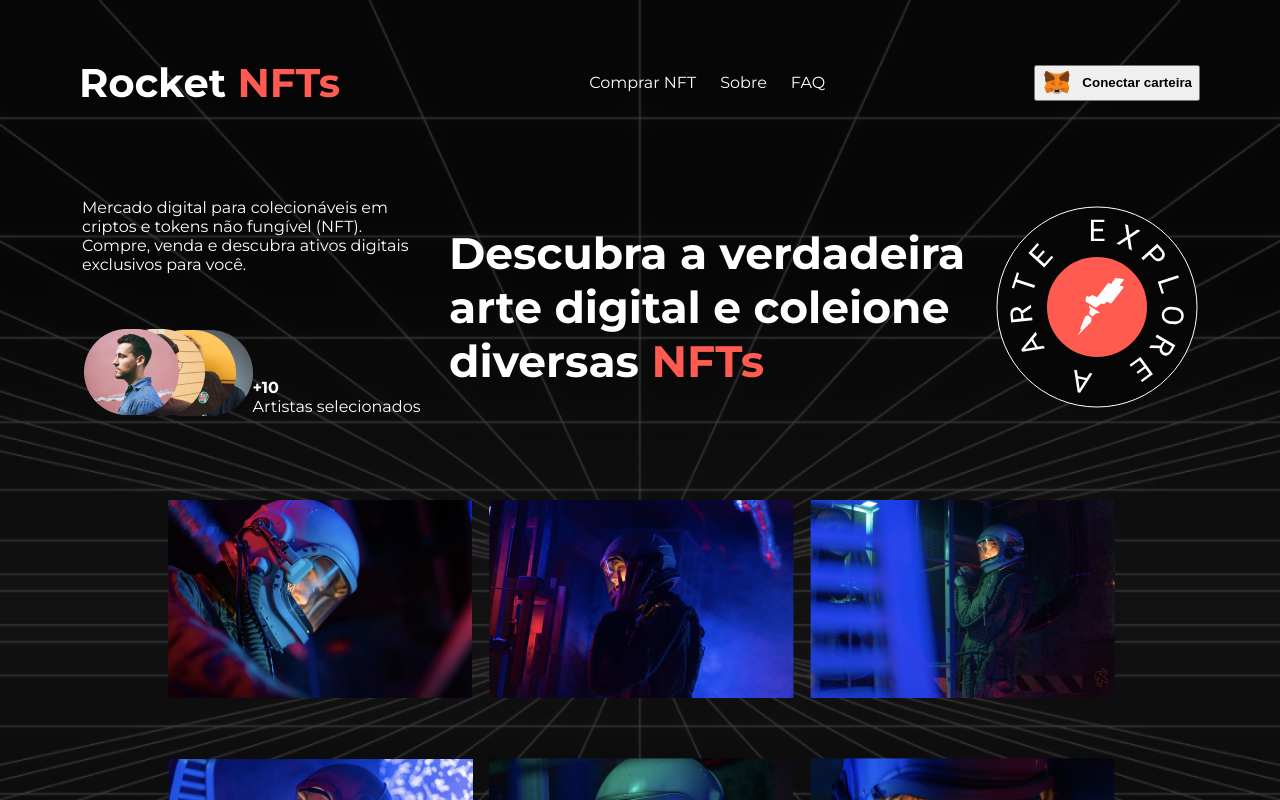
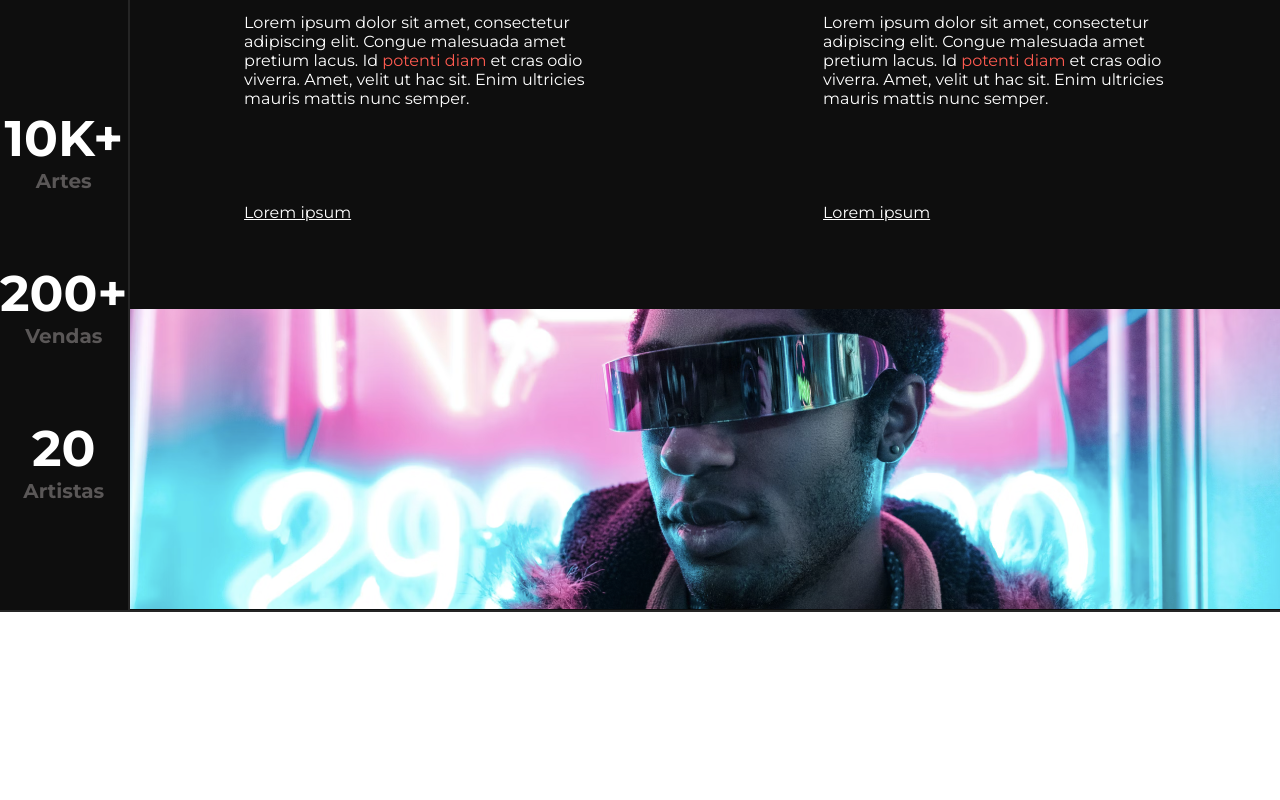
Before and after one commit to Chris-Valentim/Rocket-NFTs, a React (Create React App) app: page / in a window 1280 px wide. Shown: the top 800 px of the page. Built offline with nearby package versions, Linux system fonts and the light colour scheme; the HTML template or start-up script is replaced by a standard one.

Commit message:
Feat:(Criação do componente MainTwo)

```diff
--- a/src/App.tsx
+++ b/src/App.tsx
@@ -1,11 +1,13 @@
 import './index.css'
 
-import { MainOne } from './components/Main-1/index'
+// import { MainOne } from './components/Main-1/index'
+import { MainTwo } from './components/Main-2'
 
 function App() {
   return (
     <>
-      <MainOne />
+      {/* <MainOne /> */}
+      <MainTwo />
     </>
   );
 }
--- /dev/null
+++ b/src/components/Main-2/index.tsx
@@ -0,0 +1,41 @@
+import * as S from './styles'
+
+import banner from '../../assets/banner.png'
+
+const MainTwo = () => {
+  return (
+    <S.Wrapper>
+      <S.Info>
+        <div>
+          <S.Number>10K+</S.Number>
+          <S.SalesDescription>Artes</S.SalesDescription>
+        </div>
+        <div>
+          <S.Number>200+</S.Number>
+          <S.SalesDescription>Vendas</S.SalesDescription>
+        </div>
+        <div>
+          <S.Number>20</S.Number>
+          <S.SalesDescription>Artistas</S.SalesDescription>
+        </div>
+      </S.Info>
+      <div>
+        <S.Description>
+          <S.Content>
+            <p>Lorem ipsum dolor sit amet, consectetur adipiscing elit. Congue malesuada amet pretium lacus. Id <S.StyledText>potenti diam</S.StyledText> et cras odio viverra. Amet, velit ut hac sit. Enim ultricies mauris mattis nunc semper.</p>
+            <S.TitleInfo>Lorem ipsum</S.TitleInfo>
+          </S.Content>
+          <S.Content>
+            <p>Lorem ipsum dolor sit amet, consectetur adipiscing elit. Congue malesuada amet pretium lacus. Id <S.StyledText>potenti diam</S.StyledText> et cras odio viverra. Amet, velit ut hac sit. Enim ultricies mauris mattis nunc semper.</p>
+            <S.TitleInfo>Lorem ipsum</S.TitleInfo>
+          </S.Content>
+        </S.Description>
+        <div>
+          <img src={banner} alt="banner" />
+        </div>
+      </div>
+    </S.Wrapper>
+  )
+}
+
+export { MainTwo }
--- /dev/null
+++ b/src/components/Main-2/styles.ts
@@ -0,0 +1,61 @@
+import styled from 'styled-components'
+
+export const Wrapper = styled.div`
+  background-color: var(--body-background);
+  display: flex;
+  align-items: center;
+
+  color: var(--text-color);
+
+  border-bottom: 2px solid var(--card-color);
+  height: 610px;
+`
+
+export const Info = styled.aside`
+  display: flex;
+  flex-direction: column;
+  justify-content: center;
+  align-items: center;
+
+  width: 281px;
+  gap: 70px;
+  height: 610px;
+  border-right: 2px solid  var(--card-color);
+`
+
+export const Number = styled.h1`
+  text-align: center;
+  margin: 0;
+  font-weight: 600;
+  font-size: 50px;
+`
+
+export const SalesDescription = styled.p`
+  text-align: center;
+  margin: 0;
+  font-weight: 600;
+  font-size: 20px;
+  color: var(--subtitle-color);
+`
+
+export const Description = styled.div`
+  display: flex;
+`
+
+export const Content = styled.div`
+  display: flex;
+  flex-direction: column;
+
+  width: 350px;
+  margin: 0 auto;
+  gap: 63px;
+  margin-bottom: 71px;
+`
+
+export const StyledText = styled.span`
+  color: var(--color-logo);
+`
+
+export const TitleInfo = styled.p`
+  text-decoration: underline;
+`
```
